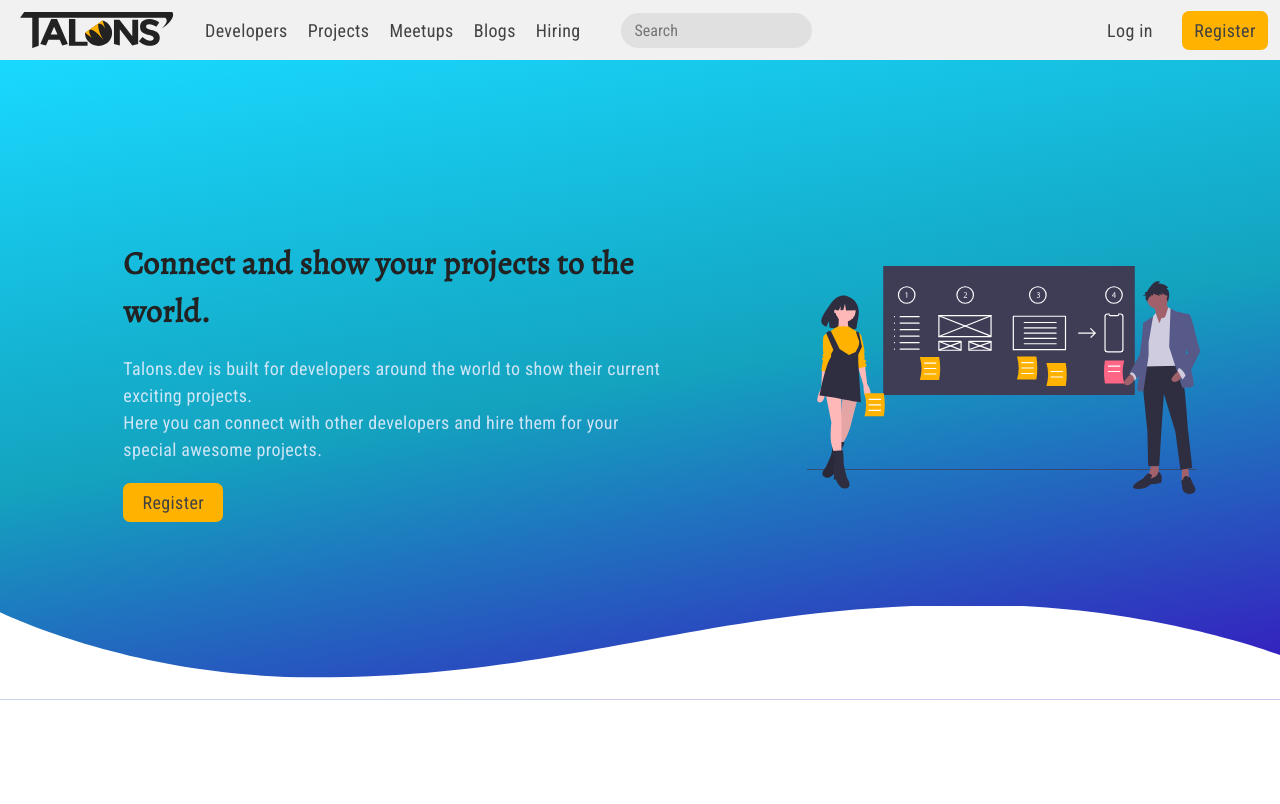
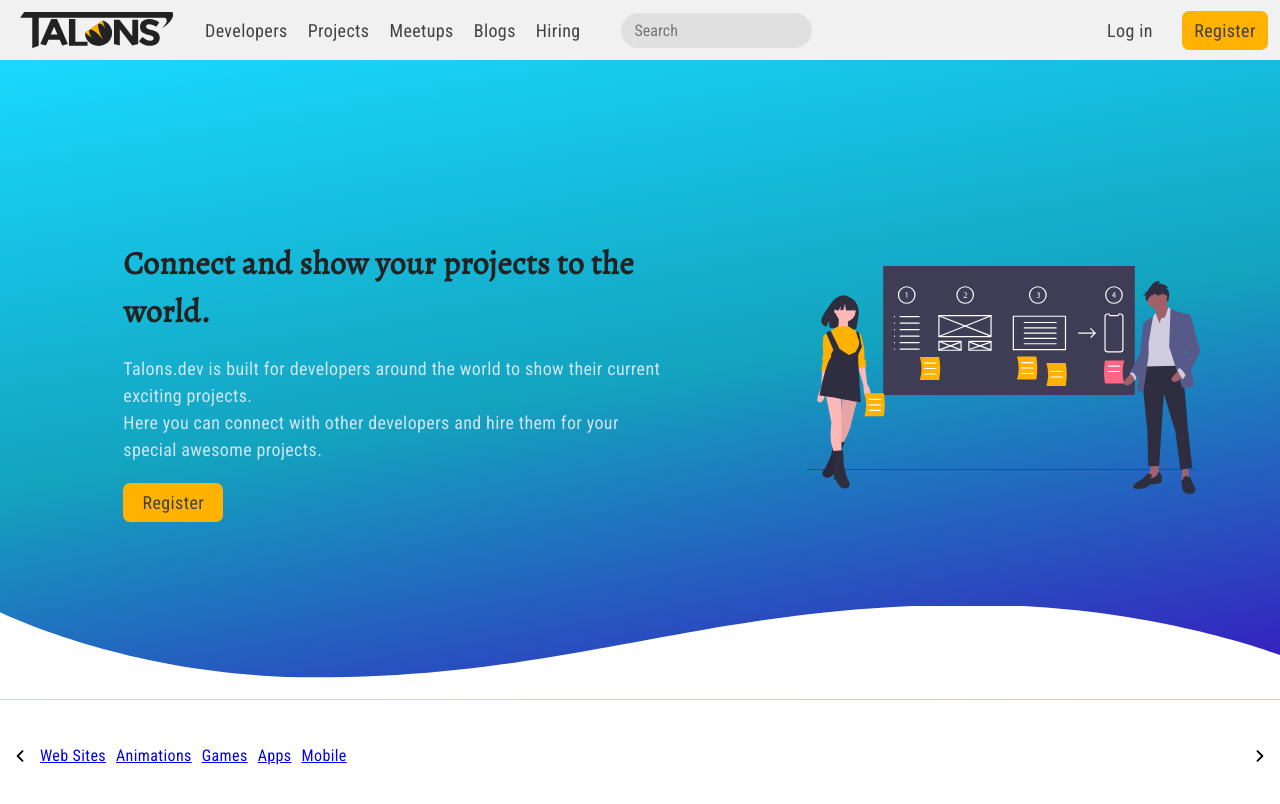
Before and after one commit to padunk/talons, a React (Create React App) app: page / in a window 1280 px wide. Shown: the top 804 px of the page. Built offline with nearby package versions, Linux system fonts and the light colour scheme.

Commit message:
category list

```diff
--- /dev/null
+++ b/src/components/DisplayProjects/DisplayProjects.tsx
@@ -0,0 +1,98 @@
+import React from "react";
+import { Link } from "react-router-dom";
+import { Container } from "../../GlobalComponents/GlobalComponents";
+import styled from "styled-components";
+import { SvgArrow } from "../SVG/Arrow";
+import { Spacer } from "../Spacer/Spacer";
+
+const CATEGORIES = [
+  { name: "web sites", path: "web-sites" },
+  { name: "animations", path: "animations" },
+  { name: "games", path: "games" },
+  { name: "apps", path: "apps" },
+  { name: "mobile", path: "mobile" },
+];
+
+export default function DisplayProjects() {
+  const categoryList = React.useRef<HTMLUListElement>(null!);
+  const forwardClick = () => {
+    categoryList.current.scrollLeft += categoryList.current.clientWidth;
+  };
+
+  const backClick = () => {
+    categoryList.current.scrollLeft -= categoryList.current.clientWidth;
+  };
+
+  return (
+    <Container>
+      <CategoriesWrapper>
+        <InnerWrapper>
+          <Arrow className='left' onClick={backClick}>
+            <SvgArrow width='1.4rem' style={{ transform: "rotate(90deg)" }} />
+          </Arrow>
+          <Arrow className='right' onClick={forwardClick}>
+            <SvgArrow width='1.4rem' style={{ transform: "rotate(-90deg)" }} />
+          </Arrow>
+          <Spacer size='2rem' inline />
+          <CatLists ref={categoryList}>
+            {CATEGORIES.map(({ name, path }, idx) => (
+              <CatList key={name + idx}>
+                <Link to={path}>{name}</Link>
+              </CatList>
+            ))}
+          </CatLists>
+          <Spacer size='2rem' inline />
+        </InnerWrapper>
+      </CategoriesWrapper>
+      <div style={{ height: "100vh" }}></div>
+    </Container>
+  );
+}
+
+const CatList = styled.li`
+  padding-right: 1rem;
+  display: inline-block;
+  text-transform: capitalize;
+`;
+
+const CatLists = styled.ul`
+  list-style: none;
+  overflow-x: auto;
+  overflow-y: hidden;
+  white-space: nowrap;
+  font-size: 1.6rem;
+  scroll-behavior: smooth;
+  padding: 0 4rem;
+
+  &::-webkit-scrollbar {
+    display: none;
+  }
+`;
+
+const Arrow = styled.span`
+  position: absolute;
+  cursor: pointer;
+  height: 100%;
+  width: 4rem;
+  display: flex;
+  justify-content: center;
+
+  &.left {
+    left: 0;
+    background: linear-gradient(to left, transparent, white 30%);
+  }
+
+  &.right {
+    right: 0;
+    background: linear-gradient(to right, transparent, white 30%);
+  }
+`;
+
+const InnerWrapper = styled.div`
+  position: relative;
+`;
+
+const CategoriesWrapper = styled.div`
+  position: sticky;
+  top: 6rem;
+`;
--- a/src/components/Home/Home.tsx
+++ b/src/components/Home/Home.tsx
@@ -1,10 +1,14 @@
 import * as React from "react";
 import { Hero } from "../Hero/Hero";
+import { Spacer } from "../Spacer/Spacer";
+import DisplayProjects from "../DisplayProjects/DisplayProjects";
 
 export function Home() {
   return (
     <div>
       <Hero />
+      <Spacer size='2rem' />
+      <DisplayProjects />
     </div>
   );
 }
--- /dev/null
+++ b/src/components/SVG/Arrow.tsx
@@ -0,0 +1,15 @@
+import * as React from "react";
+
+function SvgArrow(props: React.SVGProps<SVGSVGElement>) {
+  return (
+    <svg
+      xmlns='http://www.w3.org/2000/svg'
+      viewBox='0 0 24 24'
+      role='img'
+      {...props}>
+      <path d='M21.5265 8.77171C22.1578 8.13764 22.1578 7.10962 21.5265 6.47555C20.8951 5.84148 19.8714 5.84148 19.24 6.47555L11.9999 13.7465L4.75996 6.47573C4.12858 5.84166 3.10492 5.84166 2.47354 6.47573C1.84215 7.10979 1.84215 8.13782 2.47354 8.77188L10.8332 17.1671C10.8408 17.1751 10.8486 17.183 10.8565 17.1909C11.0636 17.399 11.313 17.5388 11.577 17.6103C11.5834 17.6121 11.5899 17.6138 11.5964 17.6154C12.132 17.7536 12.7242 17.6122 13.1435 17.1911C13.1539 17.1807 13.1641 17.1702 13.1742 17.1596L21.5265 8.77171Z'></path>
+    </svg>
+  );
+}
+
+export { SvgArrow };
```
